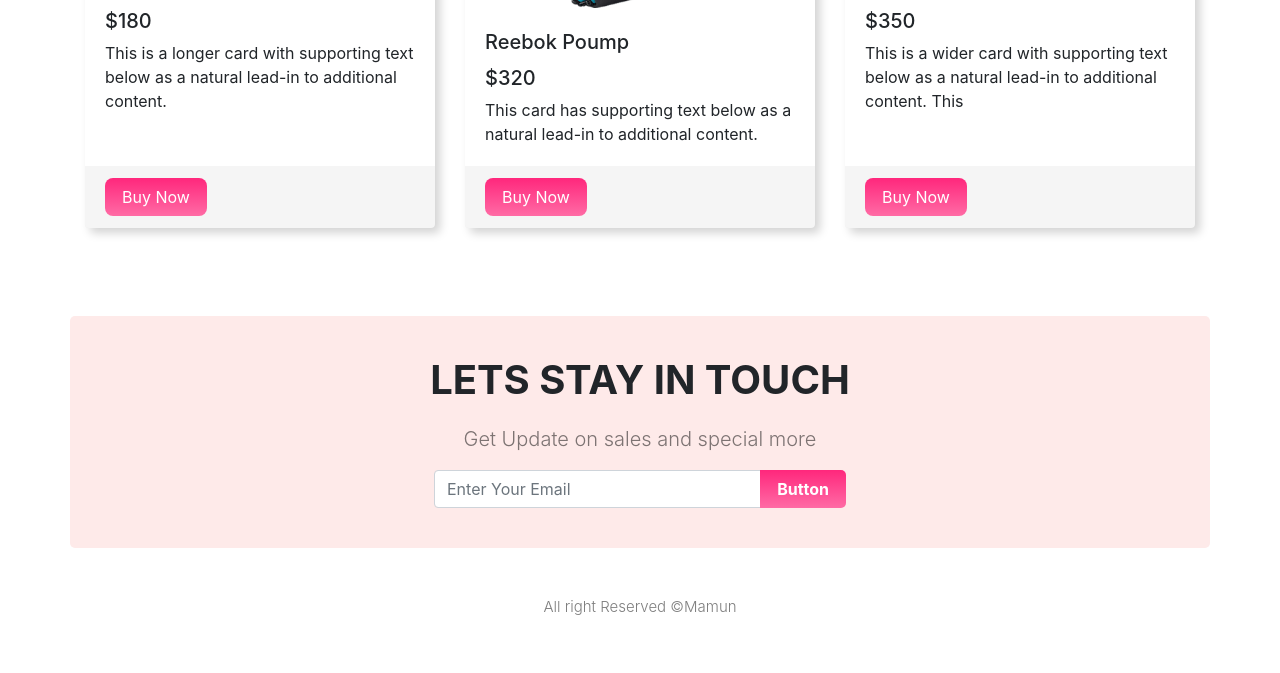
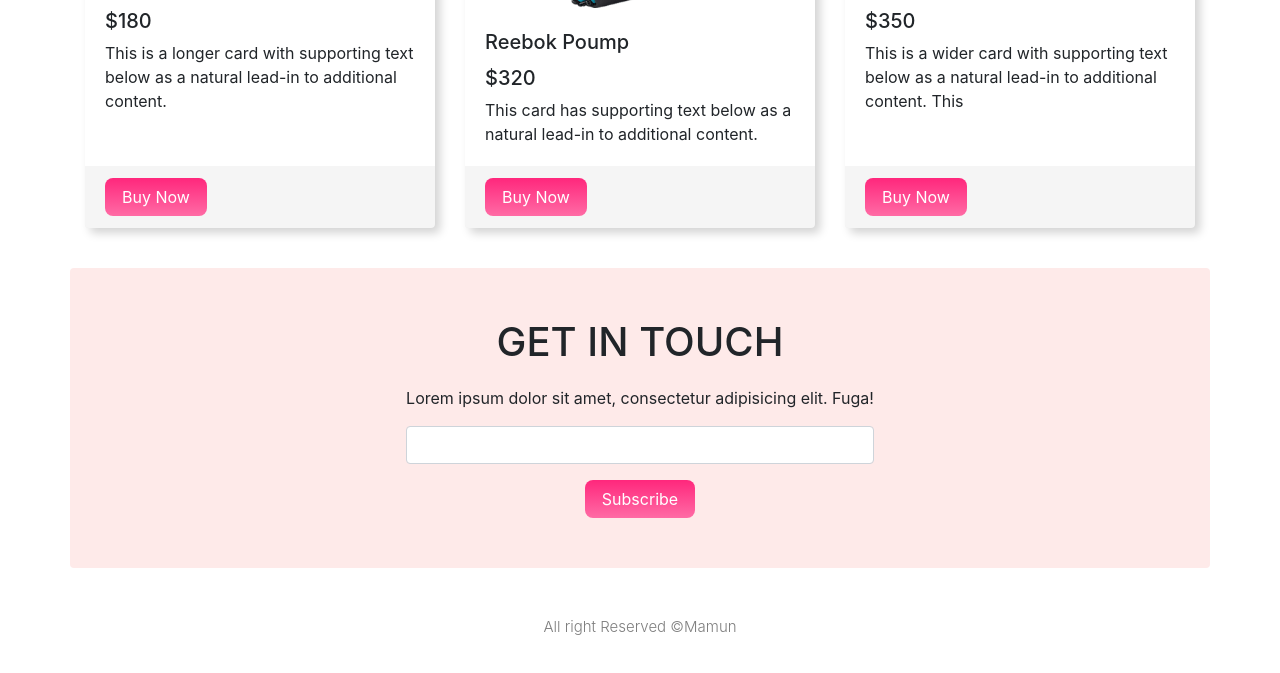
Before and after one commit to mamunur13525/panda-commerce, a plain HTML site: page index.html in a window 1280 px wide. Shown: the part 1879-2552 px from the top of the page. Drawn offline with nearby package versions, Linux system fonts and the light colour scheme.

Commit message:
all complete

```diff
--- a/index.html
+++ b/index.html
@@ -218,27 +218,23 @@
     </div>
 
 
-<div class="footer py-5">
-  <div class="container">
-    <div class="row">
-      <div class="col text-center">
-        <h1>Lets Stay In Touch</h1>
-        <p class="lead">Get Update on sales and special more</p>
-        <div class="input-group mb-3 w-25 m-auto">
-          <input type="text" class="form-control" placeholder="Enter Your Email" aria-label="Recipient's username" aria-describedby="button-addon2">
-          <div class="input-group-append">
-            <button class="btn btn-outline-secondary" type="button" id="button-addon2">Button</button>
-          </div>
-        </div>
-      </div>
-    </div>
-    <p class="lead my-5 text-center last">All right Reserved &copy;Mamun</p>
+  <div class="container d-flex justify-content-center align-items-center text-center rounded" id="subscribe">
+ 	<div>
+
+ 			<h1 class="text-uppercase">Get in touch</h1>
+	 		<p>Lorem ipsum dolor sit amet, consectetur adipisicing elit. Fuga!</p>
+	 		<input class="form-control" type="email">
+	 		<button class="btn text-white mt-3">Subscribe</button>
+
+
+ 	</div>
+
   </div>
-</div>
 
 
 
 
+ <p class="lead my-5 text-center last">All right Reserved &copy;Mamun</p>
 
     <script src="https://code.jquery.com/jquery-3.5.1.slim.min.js" integrity="sha384-DfXdz2htPH0lsSSs5nCTpuj/zy4C+OGpamoFVy38MVBnE+IbbVYUew+OrCXaRkfj" crossorigin="anonymous"></script>
     <script src="https://cdn.jsdelivr.net/npm/popper.js@1.16.0/dist/umd/popper.min.js" integrity="sha384-Q6E9RHvbIyZFJoft+2mJbHaEWldlvI9IOYy5n3zV9zzTtmI3UksdQRVvoxMfooAo" crossorigin="anonymous"></script>
--- a/style.css
+++ b/style.css
@@ -65,21 +65,13 @@ nav{
 	border-top:none;
 	background-color: rgba(0,0,0,0.04);
 }
-.footer .text-center h1{
-	text-transform: uppercase;
-	font-weight:bold;
+#subscribe{
+	background:#FEEAE9;
+	height:300px;
 }
-.footer .container .row .btn{
-	color:white;
-	border-radius:0px 5px 5px 0px!important;
-	font-weight:bold;
-	padding:20px inherit;
-}
-.footer .container .row{
-	background:#FEEAE9;
-	padding:40px;
-	border-radius: 5px;
-}
+
+
+
 .lead{
 	color: #00000082;
 }
```
